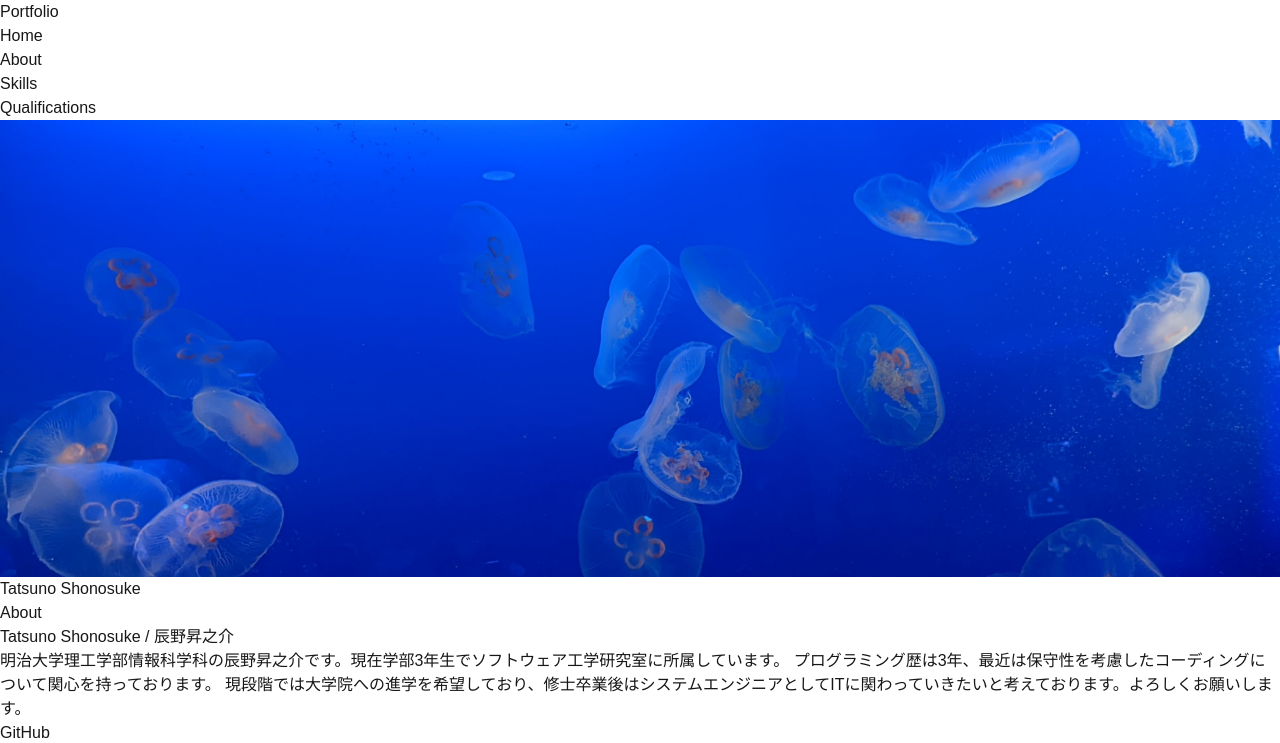
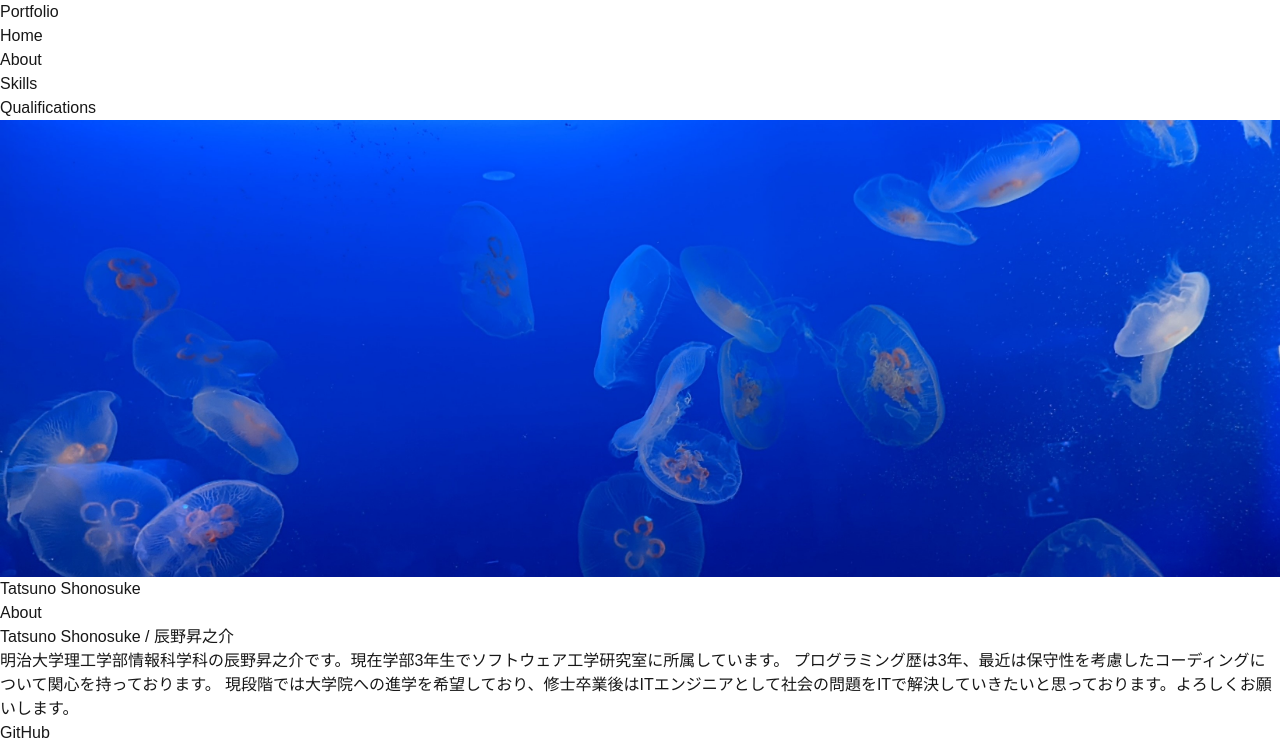
Before and after one commit to tSho0418/my-portfolio, a Next.js app: page / in a window 1280 px wide. Shown: the top 743 px of the page. Built offline with nearby package versions, Linux system fonts and the light colour scheme.

Commit message:
About変更

```diff
--- a/src/app/page.tsx
+++ b/src/app/page.tsx
@@ -36,7 +36,7 @@ export default function Home() {
         <p className="text-sm sm:text-base leading-relaxed">
           明治大学理工学部情報科学科の辰野昇之介です。現在学部3年生でソフトウェア工学研究室に所属しています。
           プログラミング歴は3年、最近は保守性を考慮したコーディングについて関心を持っております。
-          現段階では大学院への進学を希望しており、修士卒業後はシステムエンジニアとしてITに関わっていきたいと考えております。よろしくお願いします。
+          現段階では大学院への進学を希望しており、修士卒業後はITエンジニアとして社会の問題をITで解決していきたいと思っております。よろしくお願いします。
         </p>
       </div>
       <div className="flex justify-center py-6">
```
